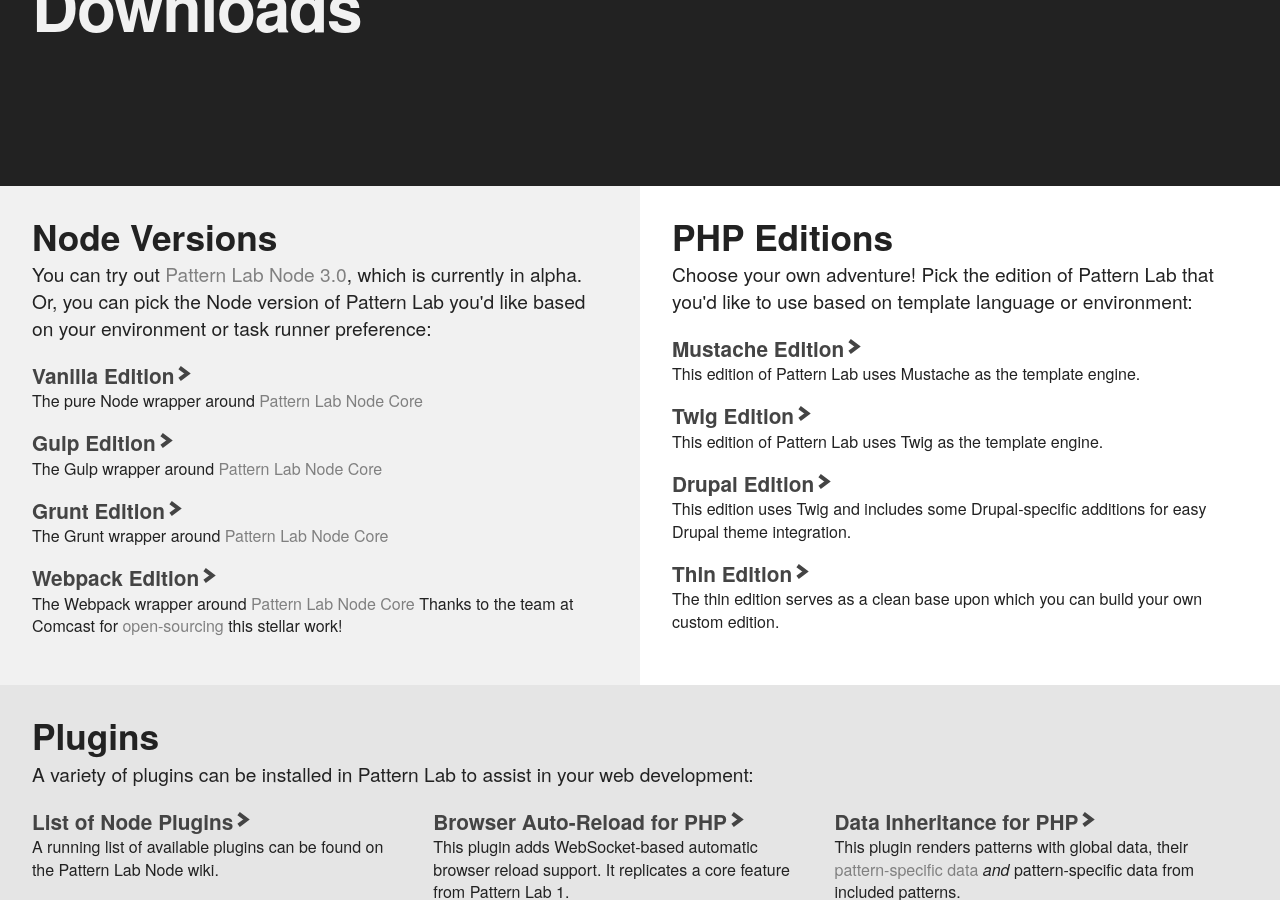
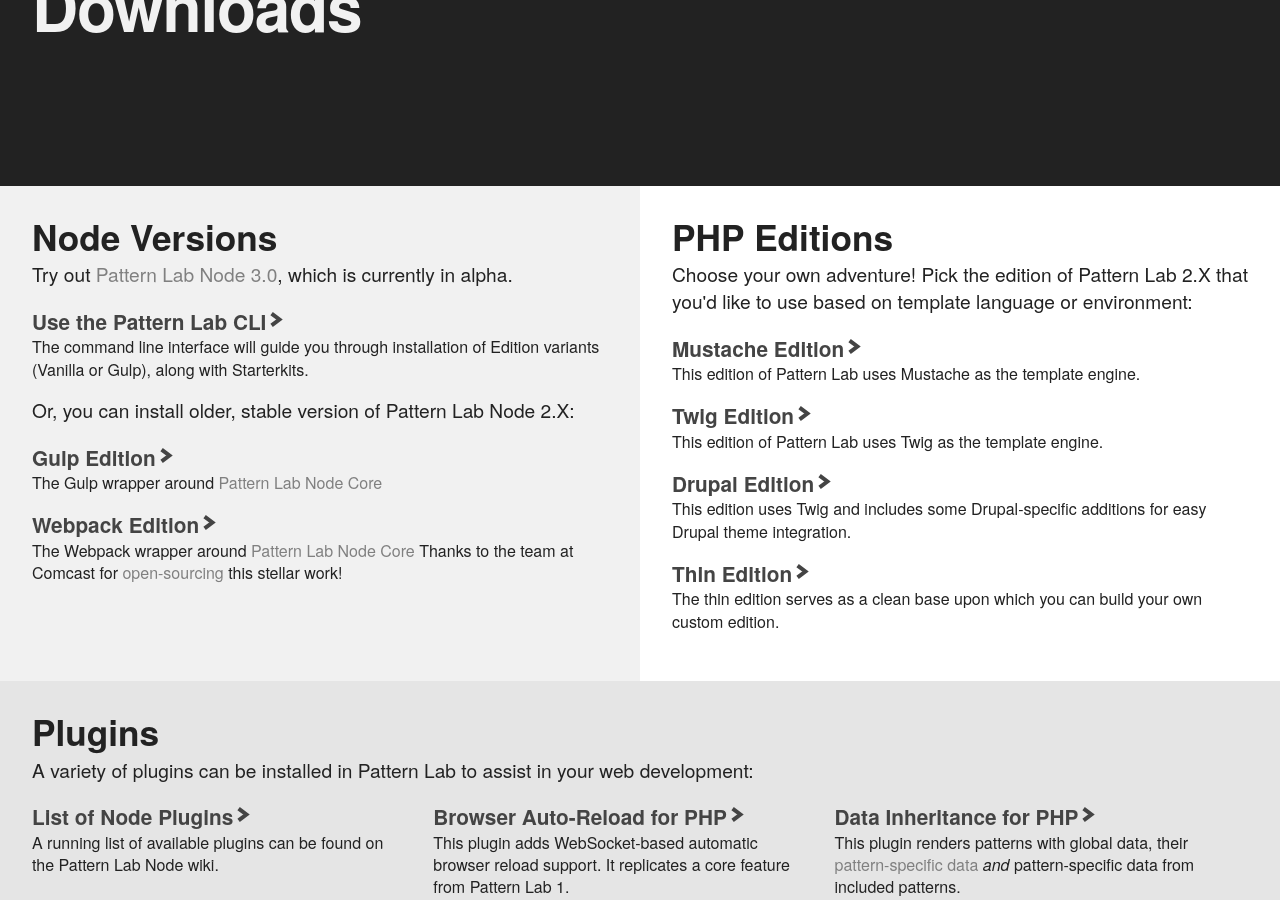
Before and after one commit to pattern-lab/website, a Jekyll site: the page built from download.html, in a window 1280 px wide and 900 px high, scrolled down 324 px. Built offline with Jekyll 4.4.1, drawn with Linux system fonts in a browser that asks for light colours.

Commit message:
feat(installation): update installation links

```diff
--- a/_includes/download-node.html
+++ b/_includes/download-node.html
@@ -1,17 +1,20 @@
-<p>You can try out <a href="https://github.com/pattern-lab/patternlab-node/">Pattern Lab Node 3.0</a>, which is currently in alpha. Or, you can pick the Node version of Pattern Lab you'd like based on your environment or task runner preference:</p>
+<p>Try out <a href="https://github.com/pattern-lab/patternlab-node/">Pattern Lab Node 3.0</a>, which is currently in alpha.</p>
+
 <ul class="link-desc-list">
   <li class="link-desc-list__item">
-      <a class="link-desc-list__link" href="https://github.com/pattern-lab/patternlab-node/tree/master/packages/edition-node">Vanilla Edition</a>
-      <p class="link-desc-list__desc">The pure Node wrapper around <a href="https://github.com/pattern-lab/patternlab-node/tree/master/packages/core">Pattern Lab Node Core</a></p>
-    </li>
-  <li class="link-desc-list__item">
-    <a class="link-desc-list__link" href="https://github.com/pattern-lab/patternlab-node/tree/master/packages/edition-node-gulp">Gulp Edition</a>
-    <p class="link-desc-list__desc">The Gulp wrapper around <a href="https://github.com/pattern-lab/patternlab-node/tree/master/packages/core">Pattern Lab Node Core</a></p>
+    <a class="link-desc-list__link" href="https://github.com/pattern-lab/patternlab-node#installation">Use the Pattern Lab CLI</a>
+    <p class="link-desc-list__desc"> The command line interface will guide you through installation of Edition variants (Vanilla or Gulp), along with Starterkits.</p>
   </li>
-  <li class="link-desc-list__item">
-    <a class="link-desc-list__link" href="https://github.com/pattern-lab/edition-node-grunt">Grunt Edition</a>
-    <p class="link-desc-list__desc">The Grunt wrapper around <a href="https://github.com/pattern-lab/patternlab-node/tree/master/packages/core">Pattern Lab Node Core</a></p>
-  </li>
+</ul>
+
+<p>Or, you can install older, stable version of Pattern Lab Node 2.X:</p>
+
+<ul class="link-desc-list">
+    <li class="link-desc-list__item">
+        <a class="link-desc-list__link" href="https://github.com/pattern-lab/edition-node-gulp/releases/tag/v1.3.4">Gulp Edition</a>
+        <p class="link-desc-list__desc">The Gulp wrapper around <a href="https://github.com/pattern-lab/patternlab-node/tree/master/packages/core">Pattern Lab Node Core</a></p>
+      </li>
+
   <li class="link-desc-list__item">
     <a class="link-desc-list__link" href="https://github.com/Comcast/patternlab-edition-node-webpack">Webpack Edition</a>
     <p class="link-desc-list__desc">The Webpack wrapper around <a href="https://github.com/pattern-lab/patternlab-node/tree/master/packages/core">Pattern Lab Node Core</a> Thanks to the team at Comcast for <a href="https://comcast.github.io">open-sourcing</a> this stellar work!</p>
--- a/_includes/download-php.html
+++ b/_includes/download-php.html
@@ -1,4 +1,4 @@
-<p>Choose your own adventure! Pick the edition of Pattern Lab that you'd like to use based on template language or environment:</p>
+<p>Choose your own adventure! Pick the edition of Pattern Lab 2.X that you'd like to use based on template language or environment:</p>
 <ul class="link-desc-list">
   <li class="link-desc__item">
     <a class="link-desc-list__link" href="https://github.com/pattern-lab/patternlab-php">Mustache Edition</a>
```
